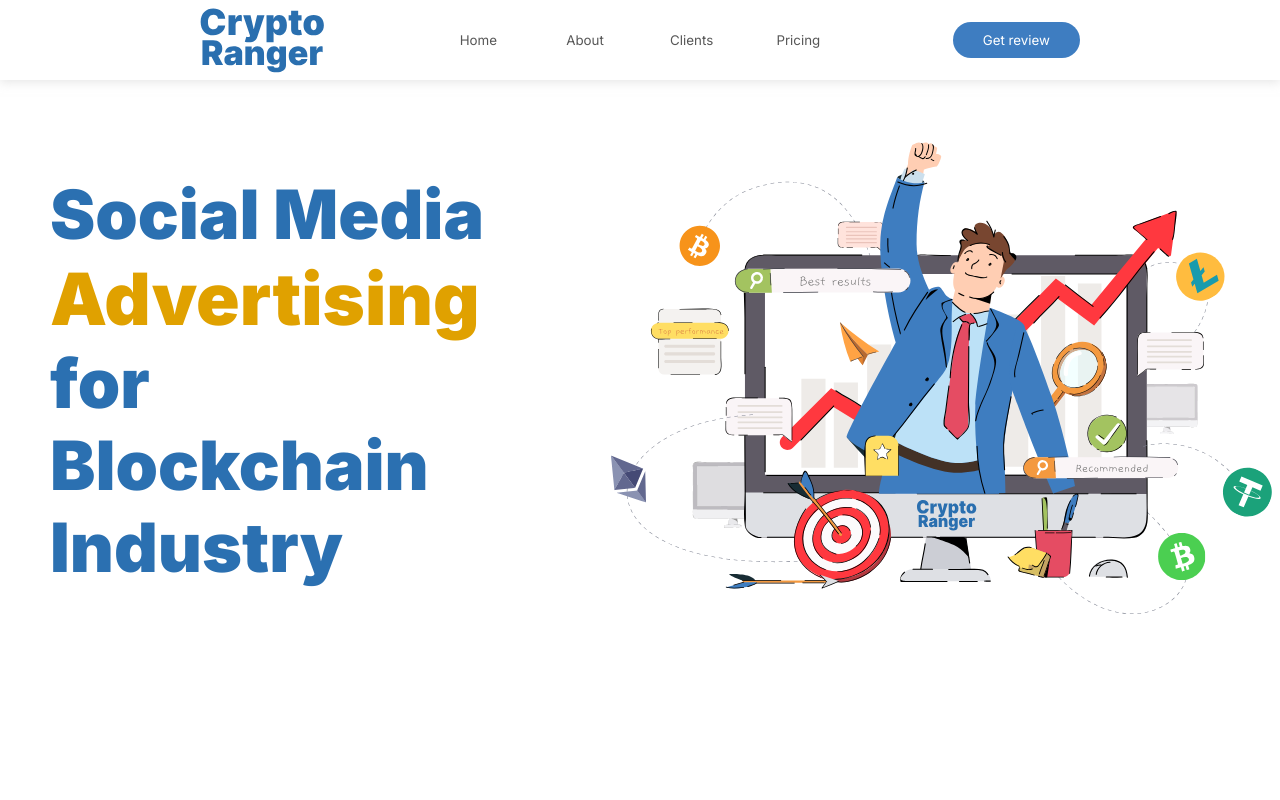
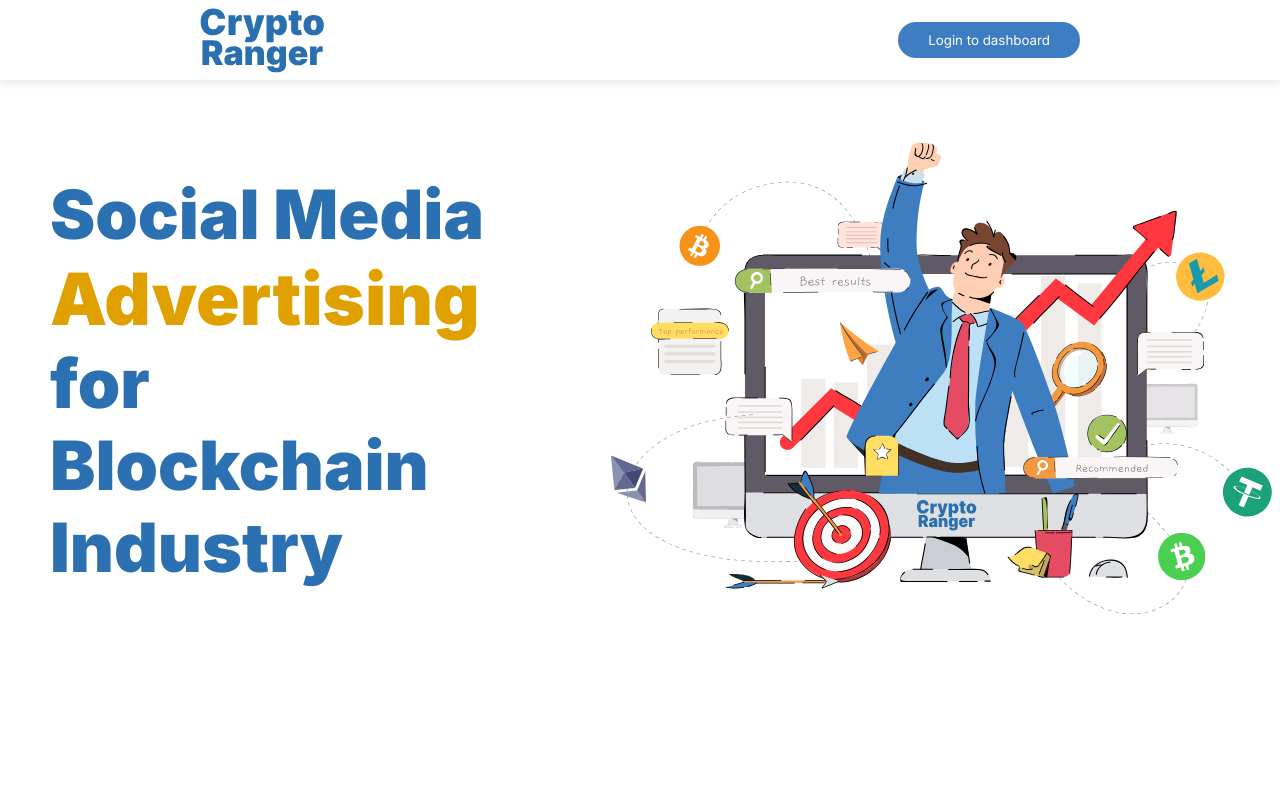
Before and after one commit to SimpleMB/CryptoRangerNext, a Next.js app: page / in a window 1280 px wide. Shown: the top 800 px of the page. Built offline with nearby package versions, Linux system fonts and the light colour scheme.

Commit message:
Navigation with extended and simple view

```diff
--- a/components/Navigation/Navigation.tsx
+++ b/components/Navigation/Navigation.tsx
@@ -1,7 +1,11 @@
 import Link from 'next/link';
 import styles from './Navigation.module.scss';
 
-const Navigation: React.FC = () => {
+interface Props {
+  extended?: boolean;
+}
+
+const Navigation: React.FC<Props> = ({ extended }) => {
   const scrollToId = (e: React.MouseEvent<HTMLButtonElement>) => {
     const destinationId = e.currentTarget.getAttribute('data-href');
     const desctinationElement = document.querySelector(destinationId);
@@ -9,7 +13,10 @@
   };
   return (
     <nav className={styles.navigation}>
+      <Link href="/">
         <img src="/images/cryptorangerlogo.svg" alt="Crypto Ranger logo sign" />
+      </Link>
+      {extended && (
         <ul className={styles.navList}>
           <li>
             <button type="button" data-href="#home" onClick={scrollToId}>
@@ -37,16 +44,21 @@
             </button>
           </li>
         </ul>
-      <Link href="/projects">
+      )}
+      <button type="button" className={styles.reviewBtn}>
+        Login to dashboard
+      </button>
+      {/* <Link href="/projects">
         <a>
           <button type="button" className={styles.reviewBtn}>
             Get review
           </button>
         </a>
-      </Link>
+      </Link> */}
     </nav>
   );
 };
 
 export default Navigation;
 // TODO : animations when away from top
+// TODO: create new component with ul NavList
```
Lines whose indentation alone changed are shown as unchanged.
